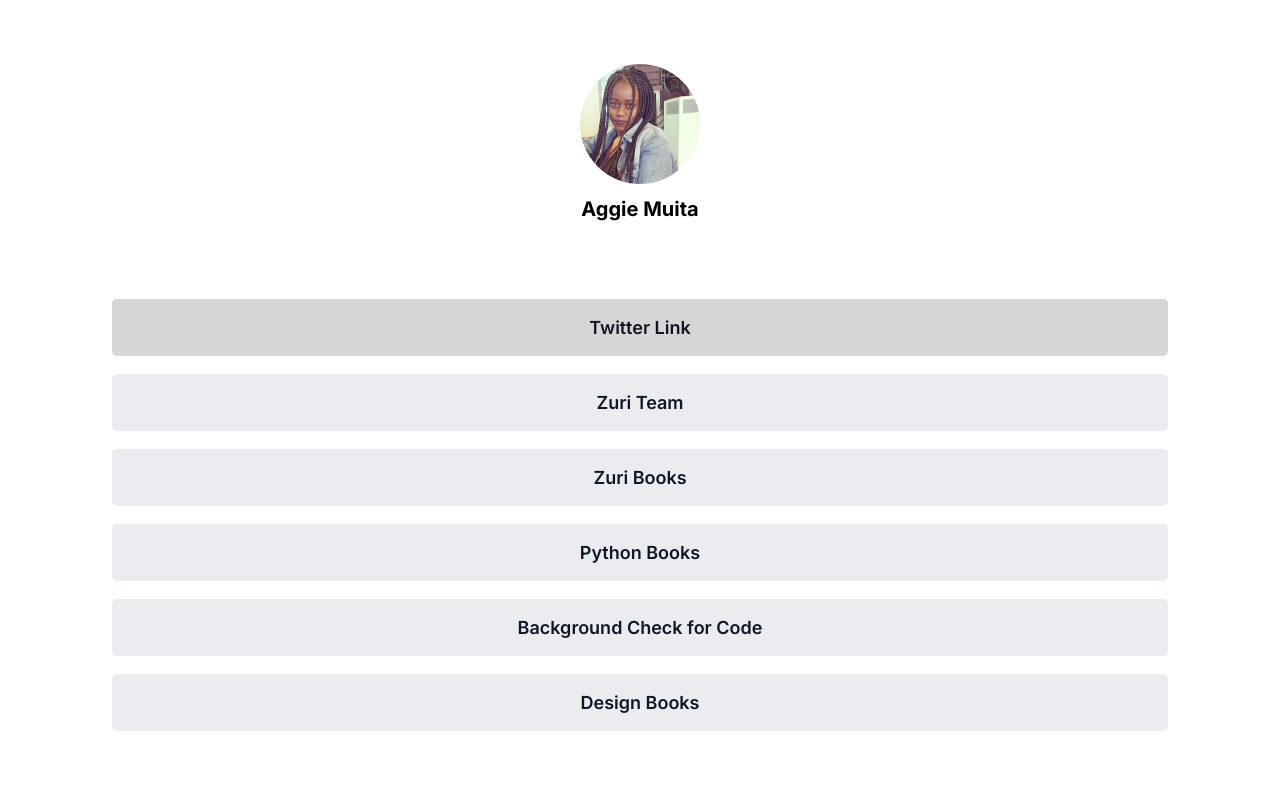
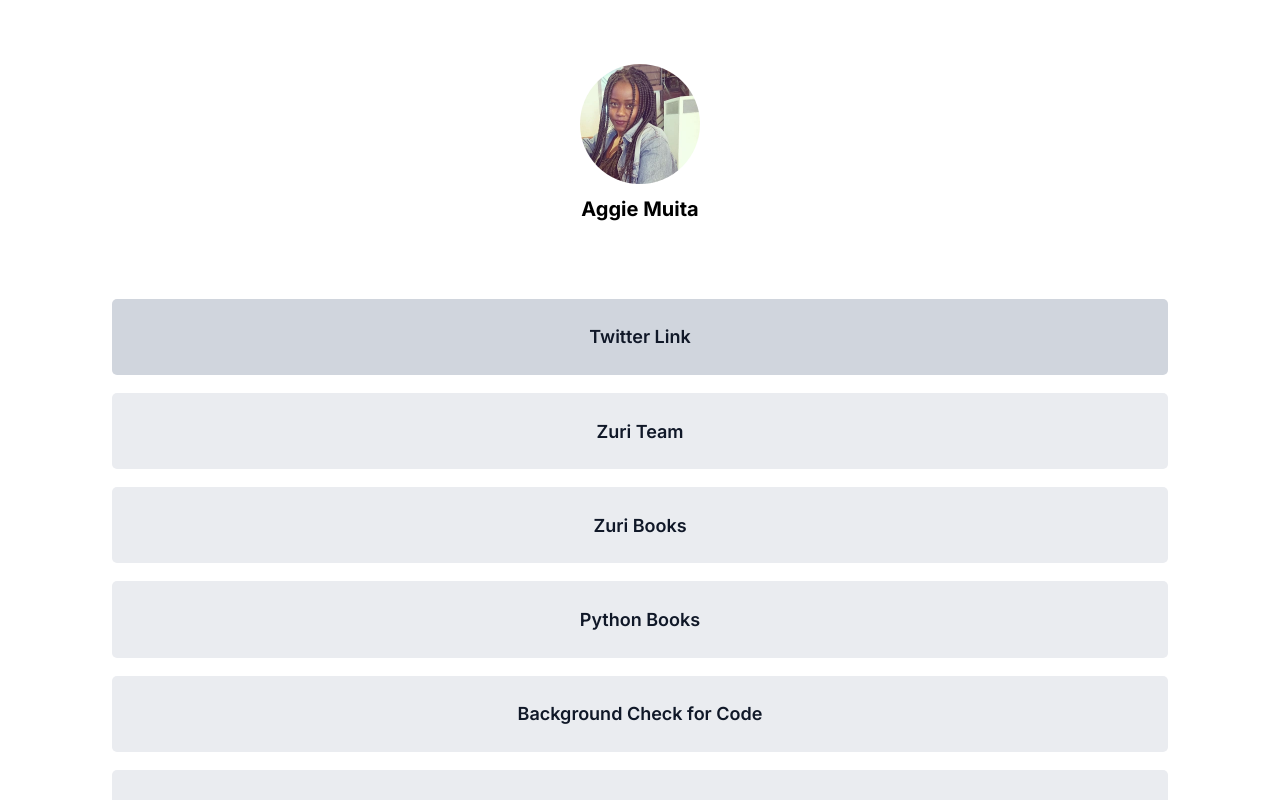
Before and after one commit to AgnesMuita/linktree, a React (Create React App) app: page / in a window 1280 px wide. In both pictures the pointer is over the element 640 px from the left and 327 px from the top of the page. Shown: the top 800 px of the page. Built offline with nearby package versions, Linux system fonts and the light colour scheme.

Commit message:
add padding to links

```diff
--- a/src/components/LinkSection/LinkSection.css
+++ b/src/components/LinkSection/LinkSection.css
@@ -15,6 +15,7 @@
   font-size: 18px;
   border-radius: 5px;
   width: 100%;
+  padding: .6rem 0 .6rem 0;
 }
 .links >a {
   font-weight: 600;
@@ -22,7 +23,7 @@
   text-decoration: none;
 }
 .links:hover {
-  background-color: #d6d6d6;
+  background-color: #D0D5DD;
 }
 @media  only screen and (max-width: 768px) {
 .link-section{
```
